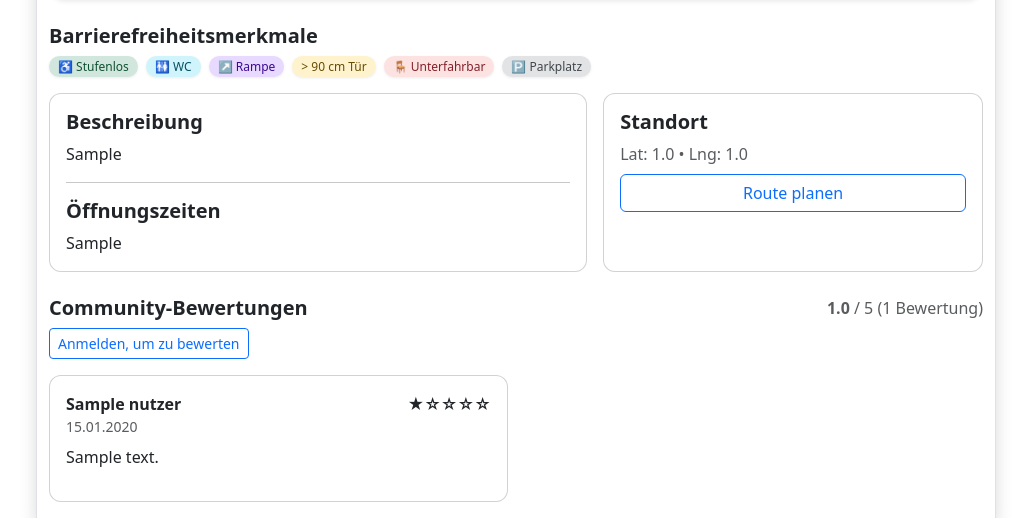
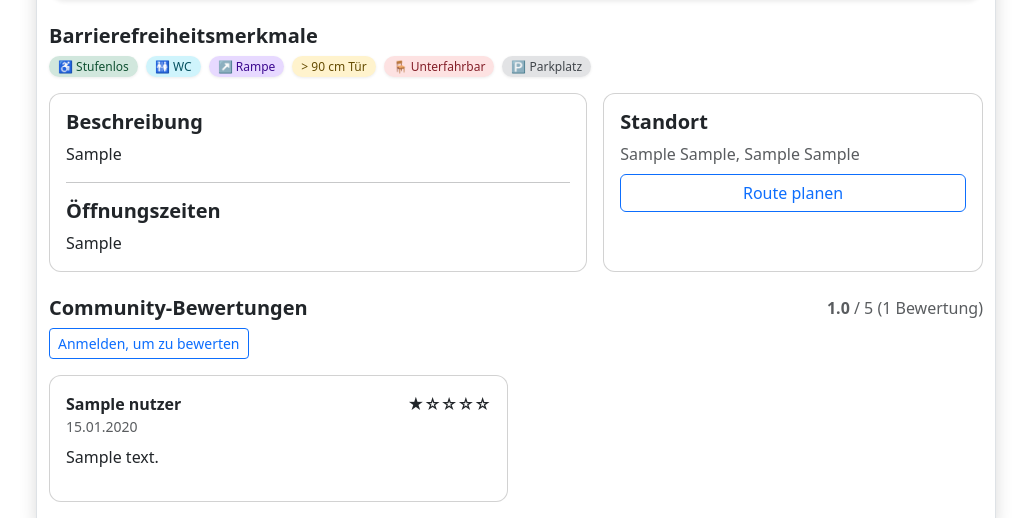
Before and after one commit to Batool259/WheelsEats1, a Flask app: page /restaurants/1 in a window 1280 px wide. Shown: the part 553-1071 px from the top of the page, without its empty margins (124-1155 px from the left). Run offline with Flask 3, Linux system fonts and the light colour scheme; tables that the repository leaves empty hold one stand-in row (values such as "Sample post"); some libraries are stand-ins or nearby versions.

Commit message:
Standort ausgabe geändert

```diff
--- a/templates/detail.html
+++ b/templates/detail.html
@@ -121,7 +121,7 @@
 
           {% if restaurant.breitengrad and restaurant.laengengrad %}
             <div class="text-muted mb-2">
-              Lat: {{ restaurant.breitengrad }} • Lng: {{ restaurant.laengengrad }}
+              {{ restaurant.adresse_zeile or "Adresse nicht angegeben." }}
             </div>
 
             <a class="btn btn-outline-primary w-100"
```
Also changed, not shown: app.py (line endings or trailing spaces).
